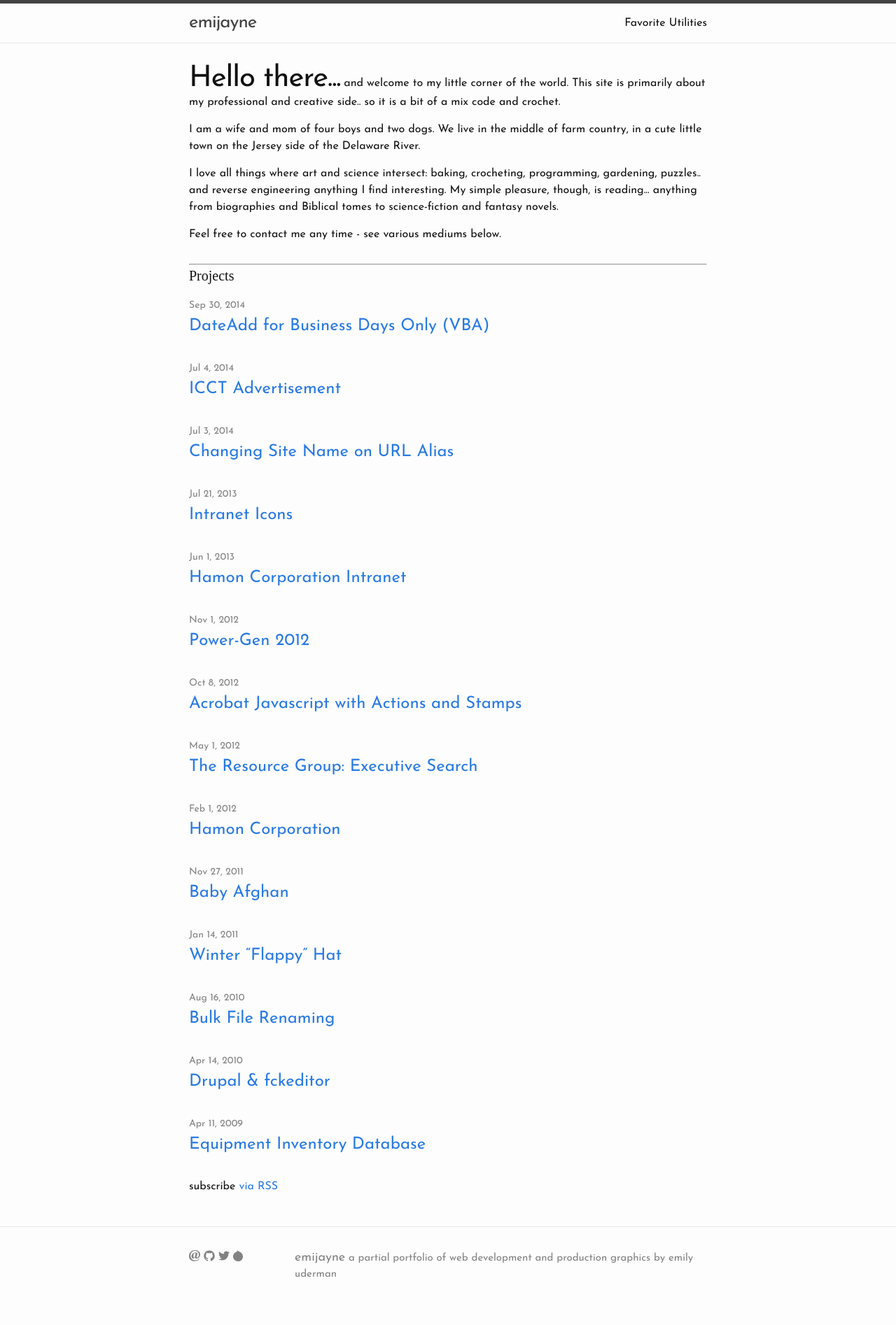
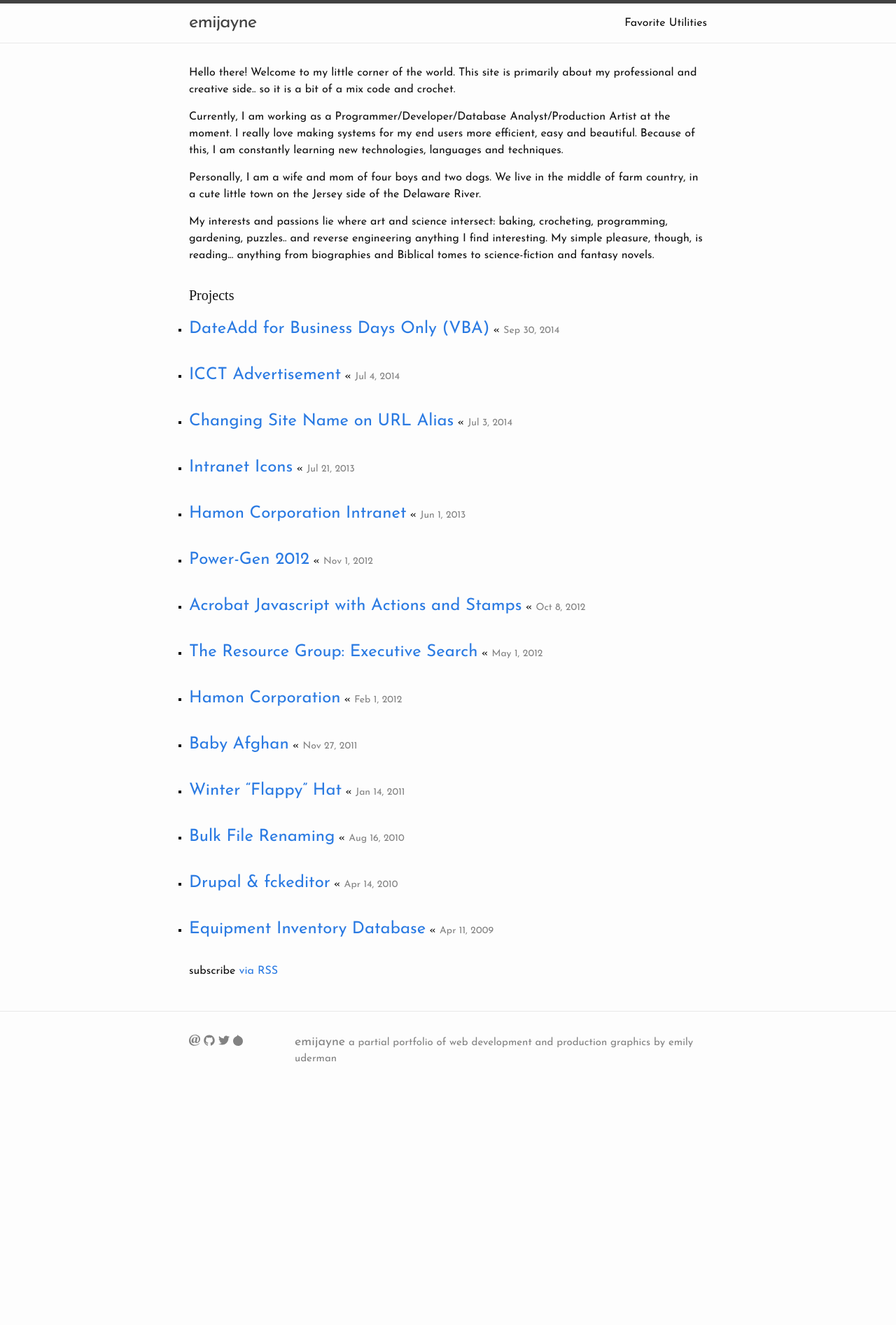
Before and after one commit to emijayne/emijayne.github.io, a Jekyll site: the page built from index.html, in a window 1280 px wide. Shown: the whole page at 70% size. Built offline with Jekyll 4.4.1, drawn with Linux system fonts in a browser that asks for light colours; some web fonts are replaced; after the commit the page ends 1586 px from its top, so only the background shows below that.

Commit message:
layout adjustments

```diff
--- a/_sass/_layout.scss
+++ b/_sass/_layout.scss
@@ -169,7 +169,7 @@
 
 .post-list {
     margin-left: 0;
-    list-style: none;
+    list-style-type: square;
 
     > li {
         margin-bottom: $spacing-unit;
@@ -182,7 +182,6 @@
 }
 
 .post-link {
-    display: block;
     font-size: 24px;
 }
 
--- a/index.html
+++ b/index.html
@@ -5,29 +5,25 @@ layout: default
 <div class="post">
 
   <article class="post-content">
-	<p><span class="post-title">Hello there...</span> and welcome to my little corner of the world. This site is primarily about my professional and creative side.. so it is a bit of a mix code and crochet.</p>
+	<p>Hello there! Welcome to my little corner of the world. This site is primarily about my professional and creative side.. so it is a bit of a mix code and crochet.</p>
 
-	<p>I am a wife and mom of four boys and two dogs. We live in the middle of farm country, in a cute little town on the Jersey side of the Delaware River.</p>
+	<p>Currently, I am working as a Programmer/Developer/Database Analyst/Production Artist at the moment. I really love making systems for my end users more efficient, easy and beautiful. Because of this, I am constantly learning new technologies, languages and techniques.</p>
 
-	<p>I love all things where art and science intersect: baking, crocheting, programming, gardening, puzzles.. and reverse engineering anything I find interesting. My simple pleasure, though, is reading... anything from biographies and Biblical tomes to science-fiction and fantasy novels.</p>
+	<p>Personally, I am a wife and mom of four boys and two dogs. We live in the middle of farm country, in a cute little town on the Jersey side of the Delaware River.</p>
 
-	<p>Feel free to contact me any time - see various mediums below.</p>
-  </article>
+	<p>My interests and passions lie where art and science intersect: baking, crocheting, programming, gardening, puzzles.. and reverse engineering anything I find interesting. My simple pleasure, though, is reading... anything from biographies and Biblical tomes to science-fiction and fantasy novels.</p>
+
+	</article>
 
 </div>
-<hr />
 <div class="home">
 
   <h1 class="page-heading">Projects</h1>
 
   <ul class="post-list">
     {% for post in site.posts %}
-      <li>
-        <span class="post-meta">{{ post.date | date: "%b %-d, %Y" }}</span>
-
-        <h3>
-          <a class="post-link" href="{{ post.url | prepend: site.baseurl }}">{{ post.title }}</a>
-        </h3>
+      <li class="project-list">
+          <a class="post-link" href="{{ post.url | prepend: site.baseurl }}">{{ post.title }}</a> &laquo; <span class="post-meta">{{ post.date | date: "%b %-d, %Y" }}</span>
       </li>
     {% endfor %}
   </ul>
```
